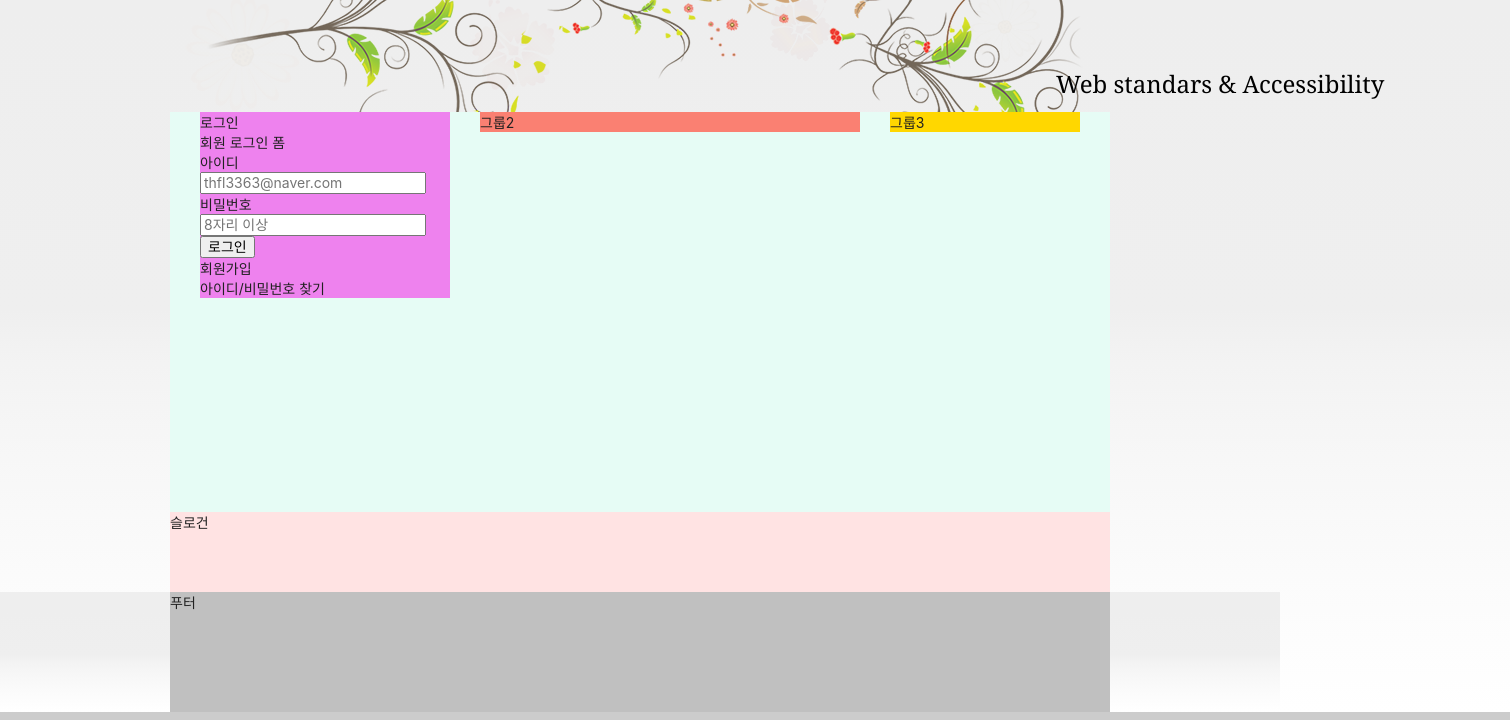
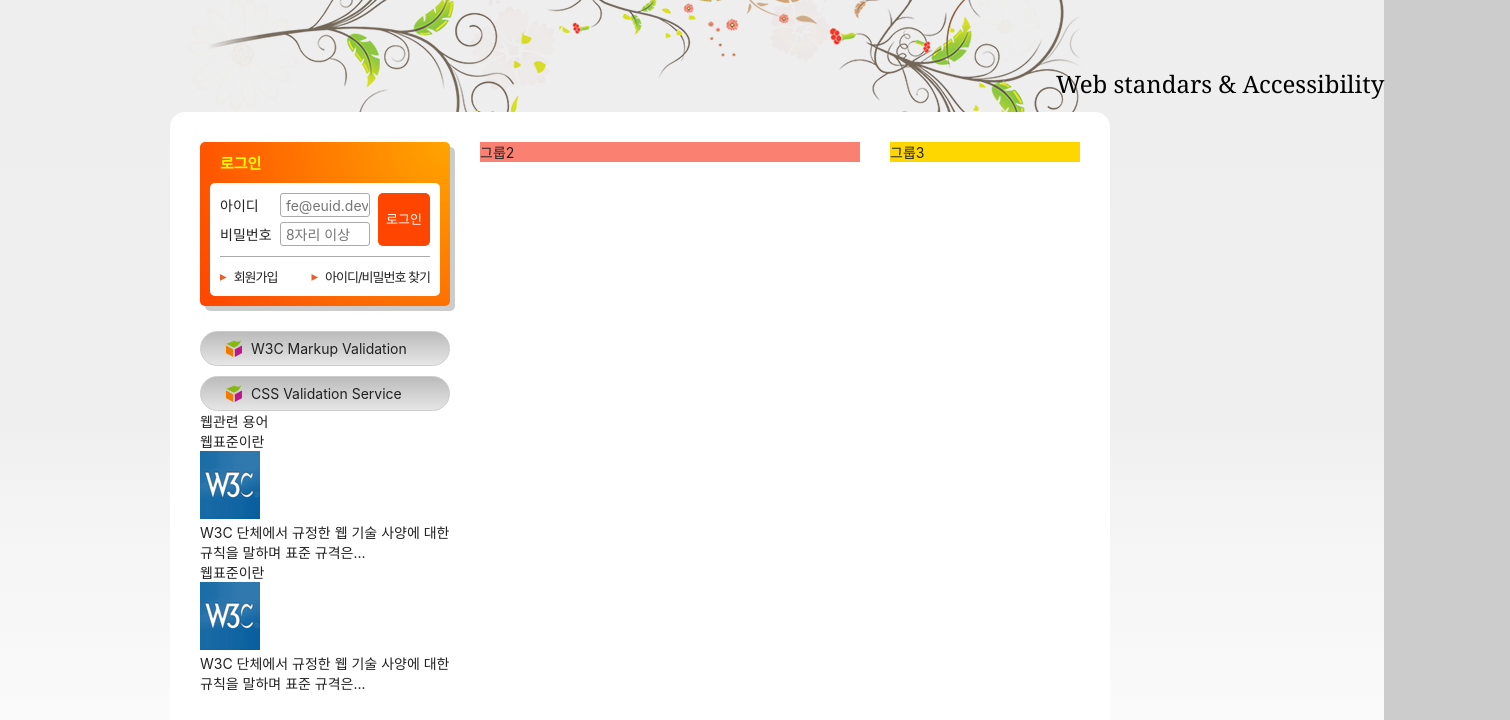
Before and after one commit to lulla-by/HTML5, a plain HTML site: page index.html in a window 1280 px wide. Shown: the part 135-855 px from the top of the page, 1510 px wide, since content can reach past the window. Drawn offline with Linux system fonts and the light colour scheme; a web font is replaced by a local one.

Commit message:
웹 관련 용어 마크업

```diff
--- a/index.html
+++ b/index.html
@@ -6,7 +6,8 @@
   <meta http-equiv="X-UA-Compatible" content="IE=edge" />
   <meta name="viewport" content="width=device-width, initial-scale=1.0" />
   <title>웹카페</title>
-  <link rel="stylesheet" as="style" crossorigin href="https://cdn.jsdelivr.net/gh/orioncactus/pretendard@v1.3.6/dist/web/static/pretendard.css" />
+  <link rel="stylesheet" as="style" crossorigin
+    href="https://cdn.jsdelivr.net/gh/orioncactus/pretendard@v1.3.6/dist/web/static/pretendard.css" />
   <link rel="stylesheet" href="./styles/style.css" />
   <script src="./js/main.js" defer></script>
 </head>
@@ -142,22 +143,22 @@
   </div>
 
   <main class="main">
+    <div class="group group1">
       <!-- 로그인섹션 -->
-  <div class="group group1">
       <section class="login">
         <h2 class="login-title">로그인</h2>
         <form method="POST" action="https://formspree.io/seulbinim@gmail.com" class="login-form">
           <fieldset>
-          <legend>회원 로그인 폼</legend>
+            <legend class="a11y-hidden">회원 로그인 폼</legend>
 
             <div class="user-email">
               <label for="userEmail">아이디</label>
-            <input type="email" id="userEmail" name="userEmail" placeholder="thfl3363@naver.com" />
+              <input type="email" id="userEmail" name="userEmail" placeholder="fe@euid.dev" />
             </div>
 
             <div class="user-pw">
               <label for="userPw">비밀번호</label>
-            <input type="password" id="userPw" name="userPw" placeholder="8자리 이상" required/>
+              <input type="password" id="userPw" name="userPw" placeholder="8자리 이상" required />
             </div>
             <button type="submit" class="button-login">로그인</button>
           </fieldset>
@@ -167,8 +168,51 @@
           <li><a href="/">아이디/비밀번호 찾기</a></li>
         </ul>
       </section>
+      <!-- 로그인섹션 끝 -->
+      <!-- 유효성검사 배너 -->
+      <h2 class="a11y-hidden">유효성검사 배너</h2>
+      <ul class="validation-list">
+        <li>
+          <a href="/" target="_blank" rel="noreferrer noopener" title="마크업 유효성 검사 사이트 이동">
+            W3C Markup Validation
+          </a>
+        </li>
+        <li>
+          <a href="/" target="_blank" rel="noreferrer noopener" title="CSS 유효성 검사 사이트 이동">
+            CSS Validation Service
+          </a>
+        </li>
+      </ul>
+      <!-- 유효성검사 끝 -->
+      <!-- term -->
+      <section class="term">
+        <h2 class="term-title">웹관련 용어</h2>
+        <dl class="term-list">
+          <div >
+            <dt class="term-list-subject">웹표준이란</dt>
+            <dd class="term-list-thumbnail">
+              <img src="./assets/web_standards.gif" alt="W3C 로고" />
+            </dd>
+            <dd class="term-list-brief">
+              W3C 단체에서 규정한 웹 기술 사양에 대한 규칙을 말하며 표준 규격은...
+            </dd>
           </div>
-  <!-- 로그인섹션 끝 -->
+        </dl>
+          <div class="cross">
+            <dt class="term-list-subject">웹표준이란</dt>
+            <dd class="term-list-thumbnail">
+              <img src="./assets/web_standards.gif" alt="W3C 로고" />
+            </dd>
+            <dd class="term-list-brief">
+              W3C 단체에서 규정한 웹 기술 사양에 대한 규칙을 말하며 표준 규격은...
+            </dd>
+          </div>
+        </dl>
+      </section>
+
+    </div>
+
+
     <div class="group group2">그룹2</div>
     <div class="group group3">그룹3</div>
   </main>
--- a/styles/style.css
+++ b/styles/style.css
@@ -3,7 +3,8 @@
 @import url("./reset.css");
 
 /* 숨김 콘텐츠 */
-.a11y-hidden {
+.a11y-hidden, legend {
+
   position: absolute;
   width: 1px;
   height: 1px;
@@ -309,6 +310,7 @@ body {
 }
 
 .visual-text {
+
   /* postion으로 글자이동 */
   /* position: relative; */
 
@@ -319,8 +321,9 @@ body {
 
   animation: moveEffect 400ms forwards ease-in-out;
 
+  z-index: 1;
   position: relative;
-  z-index: 1;
+  display: inline-block;
   /* display block에서 inline-block으로 변경시켜서 스크롤바 생성 제어 */
   /* display: inline-block; */
 
@@ -330,11 +333,11 @@ body {
 }
 /* 메인 */
 .main {
-  background: #e6fcf5;
-  height: 50vh;
-  /* float: left;/ */
+  background: #fff;
+  min-height: 450px;
   display: flow-root;
-  padding: 0 15px;
+  padding: 30px 15px;
+  border-radius: 15px 15px 0 0;
 }
 
 .group {
@@ -342,9 +345,9 @@ body {
   float: left;
 }
 .group1 {
-  background: violet;
   width: 250px;
 }
+
 .group2 {
   background: salmon;
   width: 380px;
@@ -353,6 +356,112 @@ body {
   background: gold;
   width: 190px;
 }
+/* 로그인 */
+
+.login {
+  box-sizing: border-box;
+  box-shadow: 5px 5px 0 0 #ccc;
+  background: coral radial-gradient(circle at right top, orange, orangered);
+  border-radius: 5px;
+  padding: 10px;
+
+
+}
+.user-email, .user-pw{
+ margin-bottom: 5px;
+}
+
+.login-title {
+  color: yellow;
+  font-size: 15px;
+  font-weight: 700;
+  text-indent:10px;
+}
+.login-form{
+  background-color: #fff;
+  border-radius: 5px 5px 0 0;
+  margin-top: 10px;
+  padding: 10px 10px 0px 10px;
+}
+.login-form fieldset{
+  position: relative;
+  border-bottom: 1px solid #aaa;
+  padding-bottom: 5px;
+}
+.login-form label {
+  /* 폰트크기 14*4 */
+  width: 56px;
+  display: inline-block;
+}
+.sign{
+  background-color: #fff;
+  border-radius: 0 0 5px 5px;
+  padding: 4px 10px;
+  display: flex;
+  flex-flow: row nowrap;
+  justify-content: space-between;
+  /* padding-top: 5px; */
+  font-size: 13px;
+}
+.sign a {
+  display: block;
+  padding: 6px 0;
+  letter-spacing: -1px;
+}
+.sign a::before{
+  content: '\e804';
+  color: #e85e2c;
+  margin-right: 8px;
+  font-family: "fontello";
+
+}
+
+.login-form input{
+  width: 90px;
+  height: 24px;
+  border:1px solid #aaa;
+  border-radius: 3px;
+  padding: 1px 1px 1px 5px;
+}
+.button-login{
+  position: absolute;
+  top: 0;
+  right: 0;
+  height: 53px;
+  background-color: orangered;
+  color: white;
+  border:0;
+  padding: 0 8px;
+  border-radius: 5px;
+  font-size: 13px;
+}
+/* 유효성 검사 배너 */
+
+.validation-list{
+margin-top: 25px;
+}
+
+
+
+.validation-list li {
+  margin-top: 10px;
+}
+.validation-list a{
+  display: block;
+  border-radius: 30px;
+  border:1px solid #ccc;
+  padding: 8px 15px 8px 50px;
+  background:  url("./images/validation_icon.png") no-repeat 25px 50%, linear-gradient(to bottom, #bbbbbb, #e6e6e6) ;
+}
+
+.validation-list a:hover, .validation-list a:focus{
+  color: red;
+}
+
+
+
+
+
 
 /* 슬로건 */
 .slogan {
```
Lines whose indentation alone changed are shown as unchanged.
